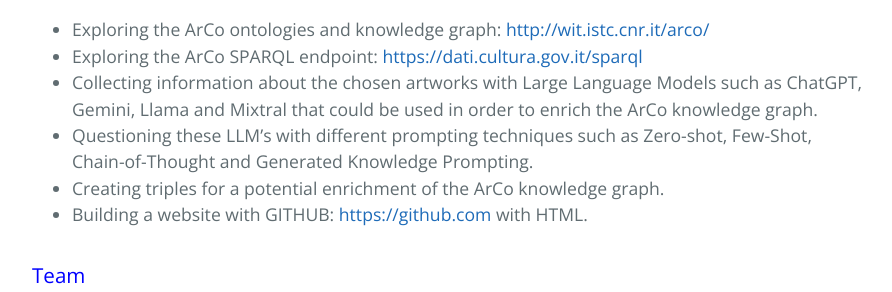
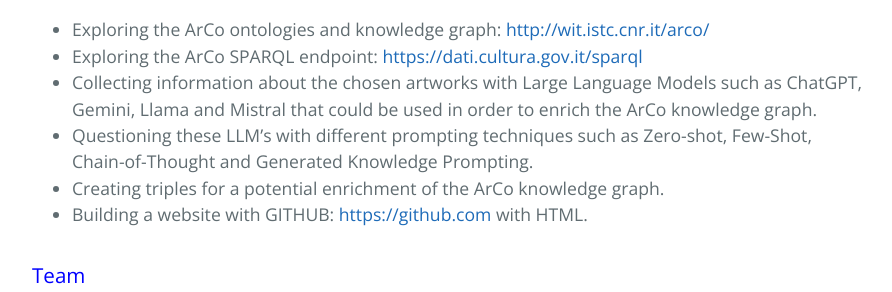
Before and after one commit to KevinITS-site/KevinITS-site.github.io, a Jekyll site: the page built from index.md, in a window 1280 px wide. Shown: the part 1478-1770 px from the top of the page, without its empty margins (192-1084 px from the left). Built offline with Jekyll 4.4.1, drawn with Linux system fonts in a browser that asks for light colours.

Commit message:
Update index.md

```diff
--- a/index.md
+++ b/index.md
@@ -30,7 +30,7 @@ We want to identify and explore artworks related to Andrea Mantegna in the ArCo
 
 - Exploring the ArCo ontologies and knowledge graph: <http://wit.istc.cnr.it/arco/>
 - Exploring the ArCo SPARQL endpoint: <https://dati.cultura.gov.it/sparql>
-- Collecting information about the chosen artworks with Large Language Models such as ChatGPT, Gemini, Llama and Mixtral that could be used in order to enrich the ArCo knowledge graph.
+- Collecting information about the chosen artworks with Large Language Models such as ChatGPT, Gemini, Llama and Mistral that could be used in order to enrich the ArCo knowledge graph.
 - Questioning these LLM's with different prompting techniques such as Zero-shot, Few-Shot, Chain-of-Thought and Generated Knowledge Prompting.
 - Creating triples for a potential enrichment of the ArCo knowledge graph.
 - Building a website with GITHUB: <https://github.com> with HTML.
```
